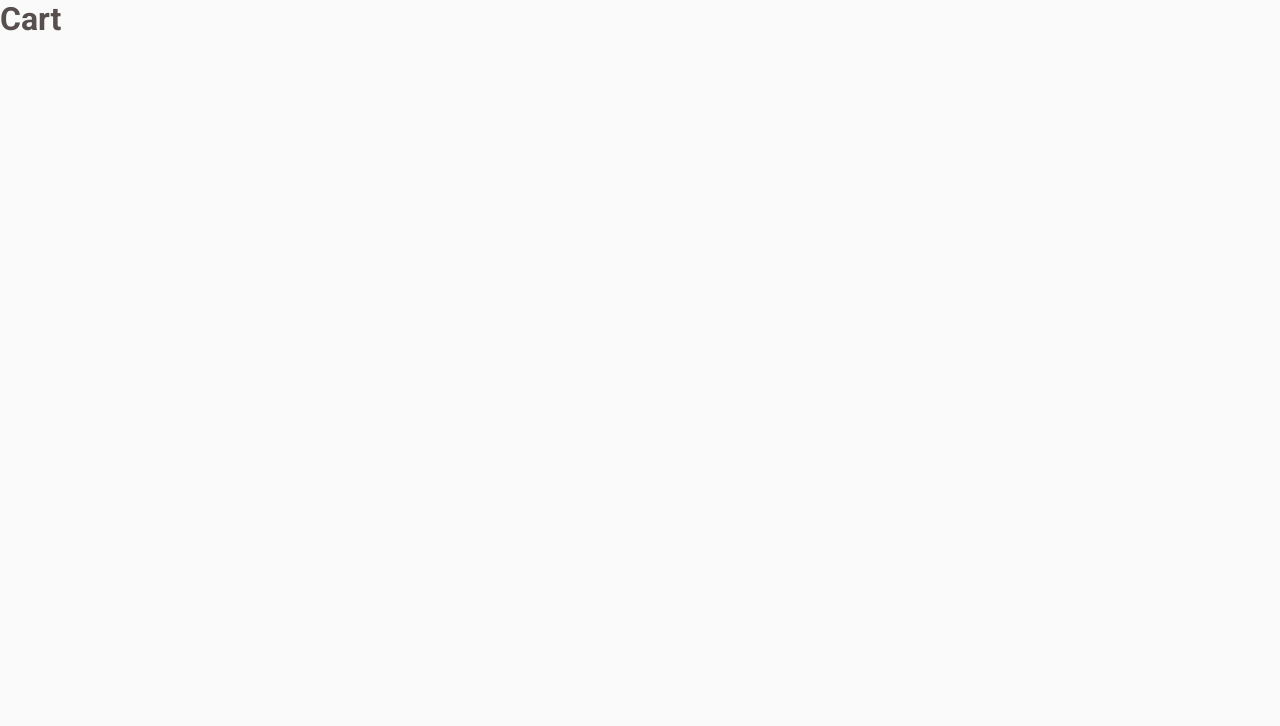
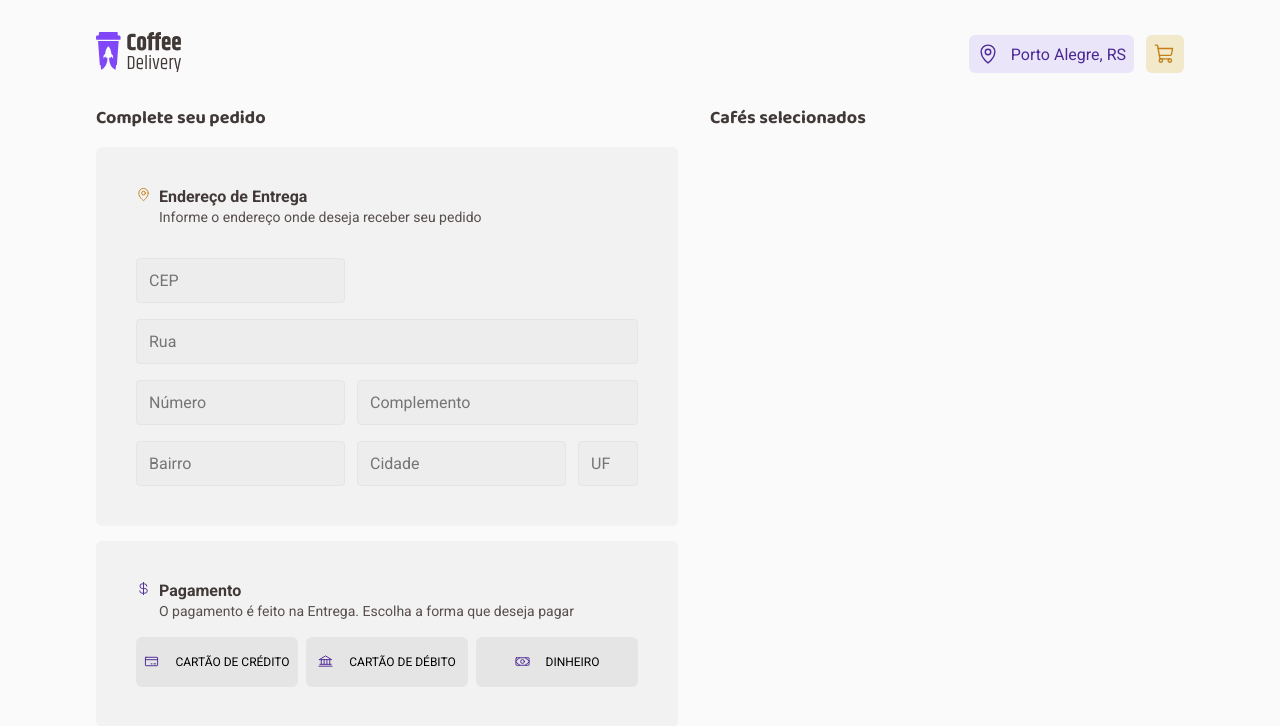
Before and after one commit to welissonmwse/coffe-delivery, a React (Vite) app: page /cart in a window 1280 px wide. Shown: the top 726 px of the page. Built offline with nearby package versions, Linux system fonts and the light colour scheme.

Commit message:
estruturando cart

```diff
--- a/src/App.tsx
+++ b/src/App.tsx
@@ -1,5 +1,6 @@
 import { ToastContainer } from 'react-toastify'
 import { ThemeProvider } from 'styled-components'
+import { Header } from './components/Header'
 import { CartContexProvaider } from './contexts/CartContext'
 import { Router } from './Router'
 import { GlobalStyle } from './styles/global'
@@ -9,6 +10,7 @@ function App() {
   return (
     <ThemeProvider theme={defaultTheme}>
       <CartContexProvaider>
+        <Header />
         <Router />
         <ToastContainer autoClose={3000} />
         <GlobalStyle />
--- a/src/components/Header/index.tsx
+++ b/src/components/Header/index.tsx
@@ -3,22 +3,25 @@ import * as C from './styles'
 import LogoImg from '../../assets/logo.svg'
 import { MapPin, ShoppingCart } from 'phosphor-react'
 import { useCart } from '../../hooks/useCart'
+import { NavLink } from 'react-router-dom'
 
 export function Header() {
   const { cart } = useCart()
   return (
     <C.HeaderContainer>
       <C.HeaderContent>
-        <img src={LogoImg} alt="Logo Coffe Delivery" />
+        <NavLink to="/" title="Home">
+          <img src={LogoImg} alt="Logo Coffe Delivery" />
+        </NavLink>
         <div>
           <span>
             <MapPin size={22} />
             Porto Alegre, RS
           </span>
-          <a href="">
+          <NavLink to="/cart" title="Carrinho">
             <ShoppingCart size={22} />
             {cart.length > 0 && <p>{cart.length}</p>}
-          </a>
+          </NavLink>
         </div>
       </C.HeaderContent>
     </C.HeaderContainer>
--- a/src/components/Header/styles.ts
+++ b/src/components/Header/styles.ts
@@ -8,8 +8,10 @@ export const HeaderContent = styled.div`
   display: flex;
   align-items: center;
   justify-content: space-between;
+  max-width: 1120px;
+  margin: 0 auto;
 
-  padding: 2rem 0;
+  padding: 2rem 1rem;
 
   div {
     display: flex;
--- a/src/pages/Cart/index.tsx
+++ b/src/pages/Cart/index.tsx
@@ -1,3 +1,70 @@
+import { Bank, CreditCard, CurrencyDollar, MapPin, Money } from 'phosphor-react'
+import * as C from './styles'
+
 export function Cart() {
-  return <h1>Cart</h1>
+  return (
+    <C.CartContainer>
+      <C.FormContainer>
+        <div className="containerLeft">
+          <h4>Complete seu pedido</h4>
+          <div className="address">
+            <div className="addressTitle">
+              <MapPin size={15} />
+              <div>
+                <h5>Endereço de Entrega</h5>
+                <p>Informe o endereço onde deseja receber seu pedido</p>
+              </div>
+            </div>
+            <div className="formInputsGrup">
+              <div className="inputContentItems">
+                <input type="text" placeholder="CEP" />
+                <div></div>
+              </div>
+              <div className="inputContentItems">
+                <input type="text" placeholder="Rua" />
+              </div>
+              <div className="inputContentItems">
+                <input type="text" placeholder="Número" />
+                <input type="text" placeholder="Complemento" />
+              </div>
+              <div className="inputContentItems">
+                <input type="text" placeholder="Bairro" />
+                <input type="text" placeholder="Cidade" />
+                <input type="text" placeholder="UF" />
+              </div>
+            </div>
+          </div>
+          <div className="payment">
+            <div className="paymentTitle">
+              <CurrencyDollar size={15} />
+              <div>
+                <h5>Pagamento</h5>
+                <p>
+                  O pagamento é feito na Entrega. Escolha a forma que deseja
+                  pagar
+                </p>
+              </div>
+            </div>
+            <C.PaymentTypeContainer>
+              <C.RadioBox>
+                <CreditCard size={15} />
+                <span>Cartão de crédito</span>
+              </C.RadioBox>
+              <C.RadioBox>
+                <Bank size={15} />
+                <span>cartão de débito</span>
+              </C.RadioBox>
+              <C.RadioBox>
+                <Money size={15} />
+                <span>dinheiro</span>
+              </C.RadioBox>
+            </C.PaymentTypeContainer>
+          </div>
+        </div>
+        <div className="containerRight">
+          <h4>Cafés selecionados</h4>
+        </div>
+      </C.FormContainer>
+    </C.CartContainer>
+  )
 }
--- /dev/null
+++ b/src/pages/Cart/styles.ts
@@ -0,0 +1,128 @@
+import styled from 'styled-components'
+
+export const CartContainer = styled.div`
+  max-width: 1120px;
+  margin: 0 auto;
+  padding: 0 1rem;
+`
+
+export const FormContainer = styled.form`
+  display: flex;
+  gap: 2rem;
+
+  h4 {
+    font-family: 'Baloo 2';
+    font-weight: 700;
+    font-size: 1.125rem;
+    color: ${(props) => props.theme['base-subtitle']};
+  }
+
+  .address,
+  .payment {
+    background-color: ${(props) => props.theme['base-card']};
+    padding: 2.5rem;
+    border-radius: 6px;
+    margin-top: 15px;
+  }
+
+  .addressTitle,
+  .paymentTitle {
+    display: flex;
+    align-items: flex-start;
+    gap: 8px;
+    div {
+      h5 {
+        font-size: 1rem;
+        line-height: 20.8px;
+        color: ${(props) => props.theme['base-subtitle']};
+      }
+
+      p {
+        font-size: 0.875rem;
+        line-height: 18.5px;
+      }
+    }
+  }
+
+  .addressTitle svg {
+    color: ${(props) => props.theme['yellow-dark']};
+  }
+
+  .paymentTitle svg {
+    color: ${(props) => props.theme['purple-dark']};
+  }
+
+  .formInputsGrup {
+    margin-top: 2rem;
+  }
+
+  .inputContentItems {
+    display: flex;
+    gap: 12px;
+
+    div {
+      flex: 1;
+    }
+
+    input {
+      padding: 0.75rem;
+      border-radius: 4px;
+      background-color: ${(props) => props.theme['base-input']};
+      border: 1px solid ${(props) => props.theme['base-button']};
+
+      &[placeholder='Rua'] {
+        width: 100%;
+      }
+
+      &[placeholder='Complemento'] {
+        width: 100%;
+      }
+
+      &[placeholder='UF'] {
+        width: 3.75rem;
+      }
+    }
+
+    & + .inputContentItems {
+      margin-top: 1rem;
+    }
+  }
+`
+
+export const PaymentTypeContainer = styled.div`
+  display: grid;
+  grid-template-columns: 1fr 1fr 1fr;
+  gap: 0.5rem;
+
+  margin-top: 1rem;
+`
+// RadioBoxProps
+export const RadioBox = styled.button`
+  height: 3.125rem;
+  border: none;
+  border-radius: 0.375rem;
+  cursor: pointer;
+
+  background-color: ${(props) => props.theme['base-button']};
+
+  display: flex;
+  align-items: center;
+  justify-content: center;
+
+  transition: background-color 0.2s;
+
+  &:hover {
+    background-color: ${(props) => props.theme['base-hover']};
+  }
+
+  svg {
+    color: ${(props) => props.theme['purple-dark']};
+  }
+
+  span {
+    display: inline-block;
+    margin-left: 1rem;
+    font-size: 0.75rem;
+    text-transform: uppercase;
+  }
+`
--- a/src/pages/Home/index.tsx
+++ b/src/pages/Home/index.tsx
@@ -1,5 +1,4 @@
 import { Coffee, Package, ShoppingCart, Timer } from 'phosphor-react'
-import { Header } from '../../components/Header'
 import BackgroundCoffe from '../../assets/Imagem.png'
 import * as C from './styles'
 import { Card } from '../../components/Card'
@@ -32,7 +31,6 @@ export function Home() {
 
   return (
     <C.HomeContainer>
-      <Header />
       <C.BannerSection>
         <C.BannerContent>
           <h1>
```
